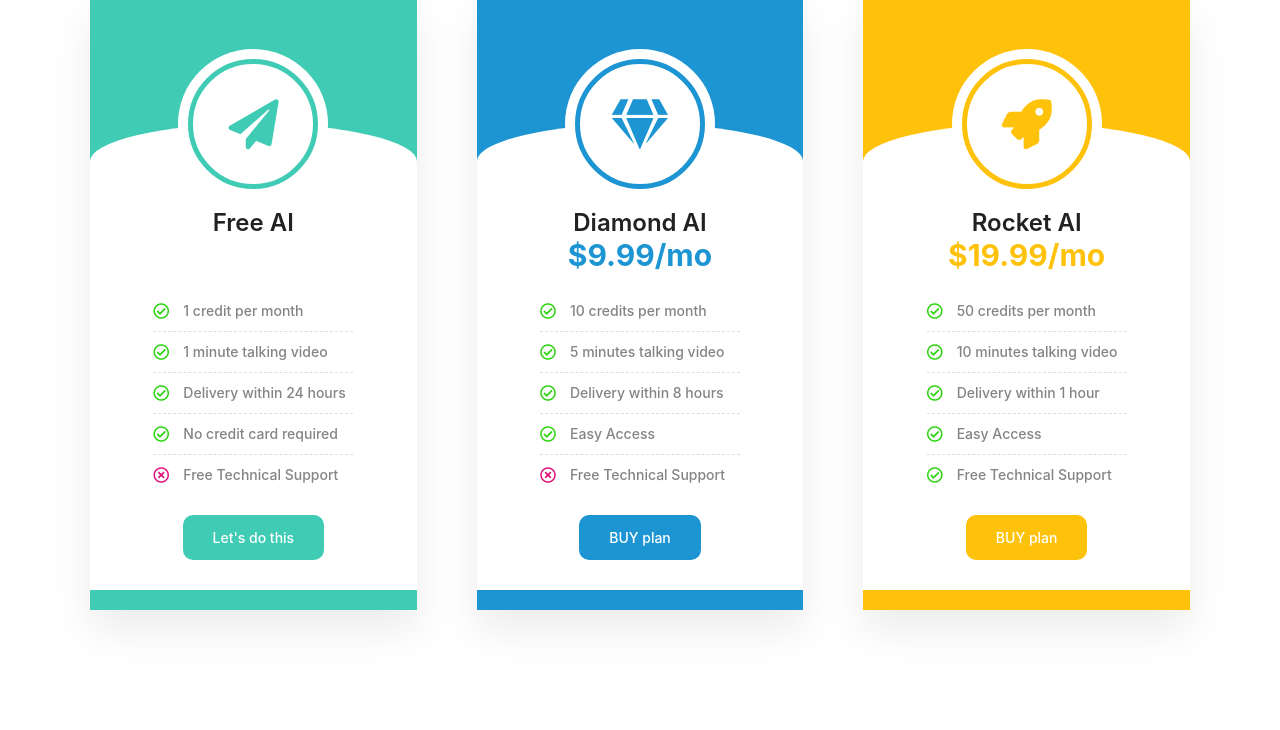
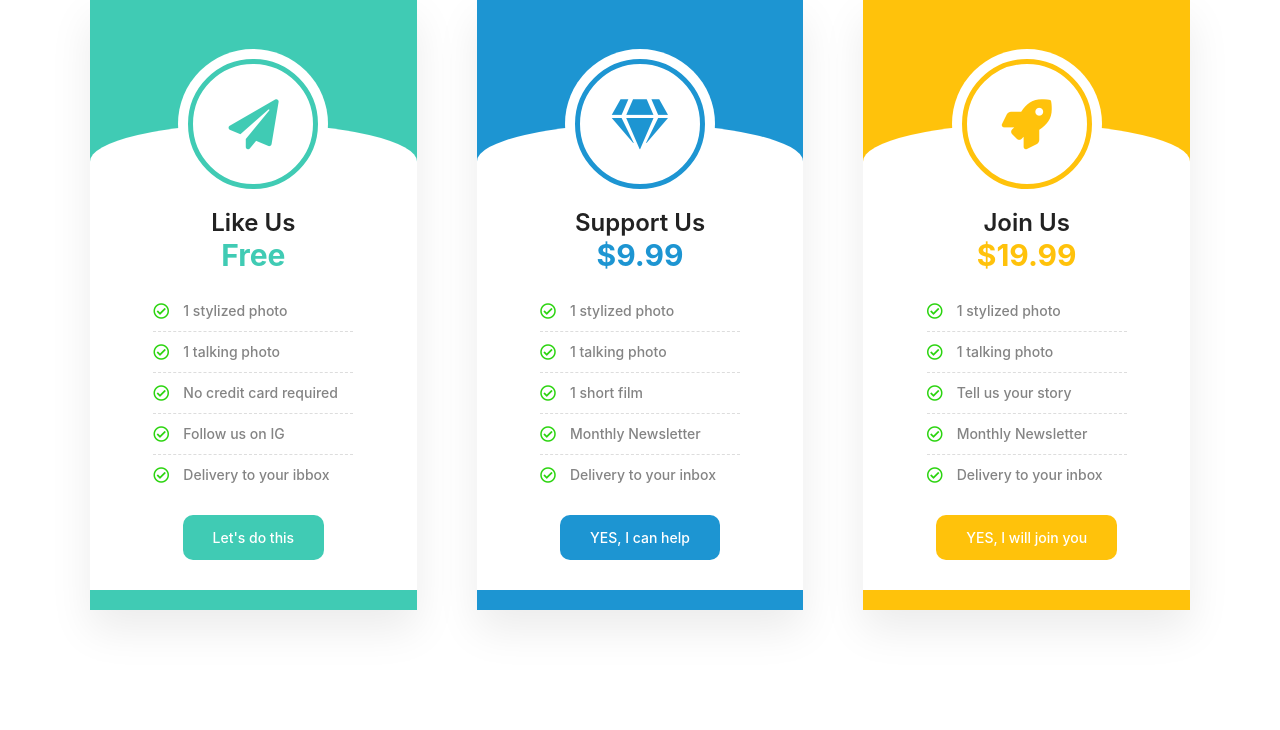
Before and after one commit to tong2984a/ai_lipsync, a Flask app: template templates/subscription.html in a window 1280 px wide. Shown: the part 268-998 px from the top of the page. Run offline with Flask 3, Linux system fonts and the light colour scheme; the template is opened without the code that fills it, so the values that code supplies are empty; some libraries are stand-ins or nearby versions.

```diff
--- a/templates/subscription.html
+++ b/templates/subscription.html
@@ -27,15 +27,15 @@
                                 <div class="icon-outer"><i class="fas fa-paper-plane"></i></div>
                             </div>
                             <div class="price-box">
-                                <div class="title">Free AI</div>
-                                <h4 class="price">&nbsp;</h4>
+                                <div class="title">Like Us</div>
+                                <h4 class="price">Free</h4>
                             </div>
                             <ul class="features">
-                                <li class="true">1 credit per month</li>
-                                <li class="true">1 minute talking video</li>
-                                <li class="true">Delivery within 24 hours</li>
+                                <li class="true">1 stylized photo</li>
+                                <li class="true">1 talking photo</li>
                                 <li class="true">No credit card required</li>
-                                <li class="false">Free Technical Support</li>
+                                <li class="true">Follow us on IG</li>
+                                <li class="true">Delivery to your ibbox</li>
                             </ul>
                             <div class="btn-box">
                                 <a href="/trial" class="theme-btn">Let's do this</a>
@@ -50,18 +50,18 @@
                                 <div class="icon-outer"><i class="fas fa-gem"></i></div>
                             </div>
                             <div class="price-box">
-                                <div class="title">Diamond AI</div>
-                                <h4 class="price">$9.99/mo</h4>
+                                <div class="title">Support Us</div>
+                                <h4 class="price">$9.99</h4>
                             </div>
                             <ul class="features">
-                                <li class="true">10 credits per month</li>
-                                <li class="true">5 minutes talking video</li>
-                                <li class="true">Delivery within 8 hours</li>
-                                <li class="true">Easy Access</li>
-                                <li class="false">Free Technical Support</li>
+                                <li class="true">1 stylized photo</li>
+                                <li class="true">1 talking photo</li>
+                                <li class="true">1 short film</li>
+                                <li class="true">Monthly Newsletter</li>
+                                <li class="true">Delivery to your inbox</li>
                             </ul>
                             <div class="btn-box">
-                                <a href="/subscribe_diamond" class="theme-btn">BUY plan</a>
+                                <a href="/subscribe_diamond" class="theme-btn">YES, I can help</a>
                             </div>
                         </div>
                     </div>
@@ -73,18 +73,18 @@
                                 <div class="icon-outer"><i class="fas fa-rocket"></i></div>
                             </div>
                             <div class="price-box">
-                                <div class="title">Rocket AI</div>
-                                <h4 class="price">$19.99/mo</h4>
+                                <div class="title">Join Us</div>
+                                <h4 class="price">$19.99</h4>
                             </div>
                             <ul class="features">
-                                <li class="true">50 credits per month</li>
-                                <li class="true">10 minutes talking video</li>
-                                <li class="true">Delivery within 1 hour</li>
-                                <li class="true">Easy Access</li>
-                                <li class="true">Free Technical Support</li>
+                                <li class="true">1 stylized photo</li>
+                                <li class="true">1 talking photo</li>
+                                <li class="true">Tell us your story</li>
+                                <li class="true">Monthly Newsletter</li>
+                                <li class="true">Delivery to your inbox</li>
                             </ul>
                             <div class="btn-box">
-                                <a href="/subscribe_rocket" class="theme-btn">BUY plan</a>
+                                <a href="/subscribe_rocket" class="theme-btn">YES, I will join you</a>
                             </div>
                         </div>
                     </div>
```
Also changed, not shown: templates/register.html (+1 -81 lines).
